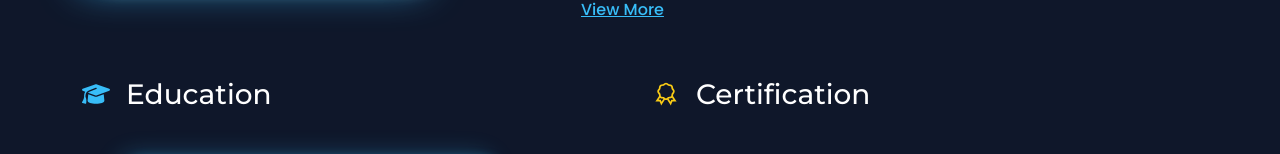
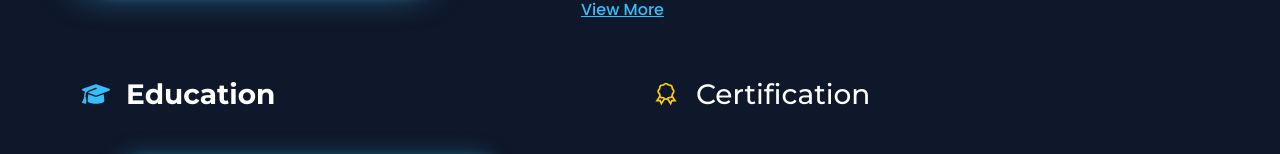
Before and after one commit to Ayan-webDEV/Portfolio, a React (Vite) app: page / in a window 1280 px wide. Shown: the part 1228-1382 px from the top of the page. Built offline with nearby package versions, Linux system fonts and the light colour scheme; a web font is replaced by a local one.

Commit message:
hedding made bold

```diff
--- a/src/Components/About/Education.jsx
+++ b/src/Components/About/Education.jsx
@@ -27,7 +27,7 @@ const Education = () => {
 
   return (
     <div>
-      <h3 className="m-0 d-flex align-items-center">
+      <h3 className="m-0 d-flex align-items-center fw-bold">
         <FaGraduationCap
           className="me-3"
           style={{ color: "var(--accent-primary)" }}
```
